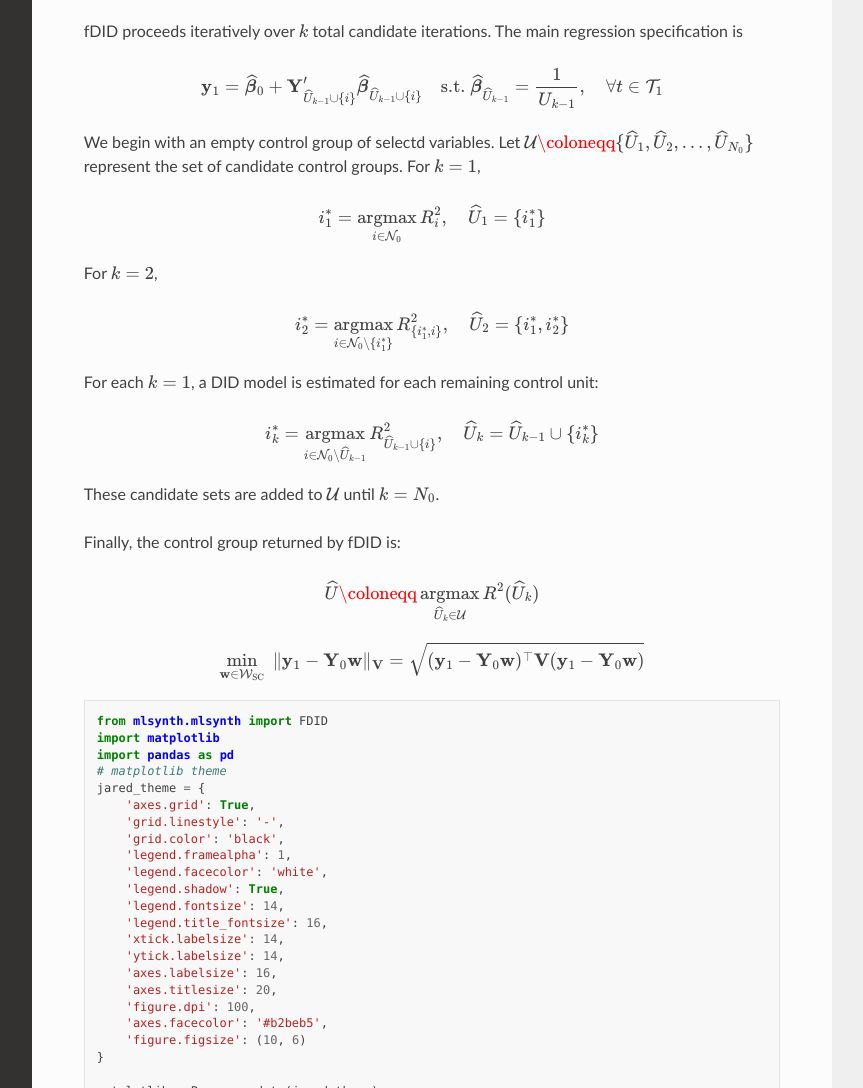
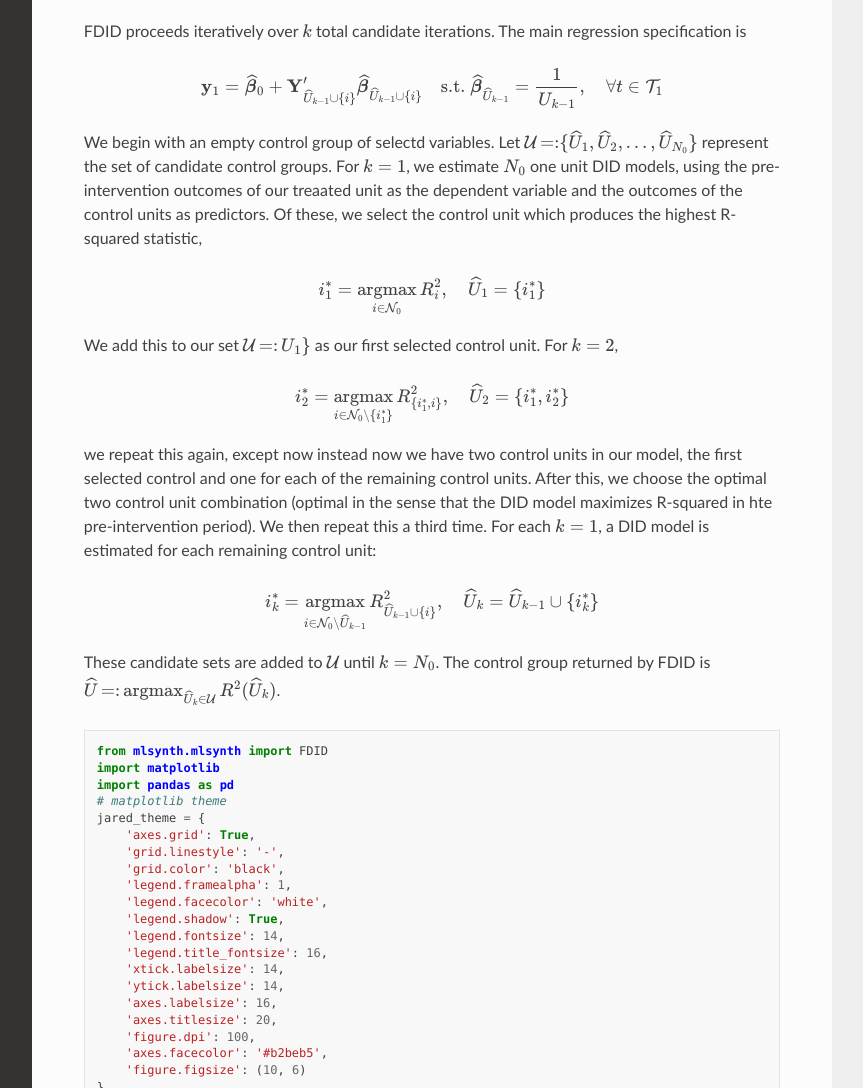
Before and after one commit to jgreathouse9/mlsynth, a Sphinx documentation site: the page built from docs/fdid.rst, in a window 1280 px wide and 1400 px high, cut to the strip 312-1400 px from the top of the window. Shown: the whole strip, without its empty margins (268-1131 px from the left). Built offline with Sphinx 7.4.7 and the Read the Docs theme 3.1.0, drawn with Linux system fonts in a browser that asks for light colours; pages that are not in the unit, such as notebooks, are missing from menus.

Commit message:
Update fdid.rst

```diff
--- a/docs/fdid.rst
+++ b/docs/fdid.rst
@@ -9,47 +9,34 @@ This is the documentation for the Forward DID method.
     :show-inheritance:
 
 
-fDID proceeds iteratively over :math:`k` total candidate iterations. The main regression specification is
+FDID proceeds iteratively over :math:`k` total candidate iterations. The main regression specification is
 
 .. math::
     \mathbf{y}_{1} = \widehat{\boldsymbol{\beta}}_{0} + \mathbf{Y}^{\prime}_{\widehat{U}_{k-1} \cup \{i\}} \widehat{\boldsymbol{\beta}}_{\widehat{U}_{k-1} \cup \{i\}}
             \quad \text{s.t. } \widehat{\boldsymbol{\beta}}_{\widehat{U}_{k-1}} = \frac{1}{U_{k-1}}, \quad \forall t \in \mathcal{T}_1
 
 
-We begin with an empty control group of selectd variables. Let :math:`\mathcal{U} \coloneqq \{\widehat{U}_1, \widehat{U}_2, \ldots, \widehat{U}_{N_0}\}` represent the set of candidate control groups. For :math:`k=1`,
+We begin with an empty control group of selectd variables. Let :math:`\mathcal{U} \operatorname*{=:} \{\widehat{U}_1, \widehat{U}_2, \ldots, \widehat{U}_{N_0}\}` represent the set of candidate control groups. For :math:`k=1`, we estimate :math:`N_0` one unit DID models, using the pre-intervention outcomes of our treaated unit as the dependent variable and the outcomes of the control units as predictors. Of these, we select the control unit which produces the highest R-squared statistic,
 
 .. math::
 
    i^\ast_1 = \operatorname*{argmax}_{i \in \mathcal{N}_0} R^2_i, \quad \widehat{U}_1 = \{i^\ast_1\}
 
-For :math:`k=2`,
+We add this to our set :math:`\mathcal{U} \operatorname*{=:} U_1 \}` as our first selected control unit. For :math:`k=2`,
 
 .. math::
 
    i^\ast_2 = \operatorname*{argmax}_{i \in \mathcal{N}_0 \setminus \{i^\ast_1\}} R^2_{\{i^\ast_1, i\}},
    \quad \widehat{U}_2 = \{i^\ast_1, i^\ast_2\}
 
-For each :math:`k=1`, a DID model is estimated for each remaining control unit:
+we repeat this again, except now instead now we have two control units in our model, the first selected control and one for each of the remaining control units. After this, we choose the optimal two control unit combination (optimal in the sense that the DID model maximizes R-squared in hte pre-intervention period). We then repeat this a third time. For each :math:`k=1`, a DID model is estimated for each remaining control unit:
 
 .. math::
 
    i^\ast_k = \operatorname*{argmax}_{i \in \mathcal{N}_0 \setminus \widehat{U}_{k-1}} R^2_{\widehat{U}_{k-1} \cup \{i\}},
    \quad \widehat{U}_k = \widehat{U}_{k-1} \cup \{i^\ast_k\}
 
-These candidate sets are added to :math:`\mathcal{U}` until :math:`k = N_0`.
-
-Finally, the control group returned by fDID is:
-
-.. math::
-
-   \widehat{U} \coloneqq \operatorname*{argmax}_{\widehat{U}_k \in \mathcal{U}} R^2(\widehat{U}_k)
-
-
-
-.. math::
-
-    \underset{\mathbf{w} \in \mathcal{W}_{\text{SC}}} \min \; \| \mathbf{y}_1 - \mathbf{Y}_{0}\mathbf{w} \|_\mathbf{V} = \sqrt{ (\mathbf{y}_1 -     \mathbf{Y}_{0}\mathbf{w})^\top \mathbf{V} (\mathbf{y}_1 - \mathbf{Y}_{0}\mathbf{w}) }
-
+These candidate sets are added to :math:`\mathcal{U}` until :math:`k = N_0`. The control group returned by FDID is :math:`\widehat{U} \operatorname*{=:} \operatorname*{argmax}_{\widehat{U}_k \in \mathcal{U}} R^2(\widehat{U}_k)`.
 
 
 .. code-block:: python
```
